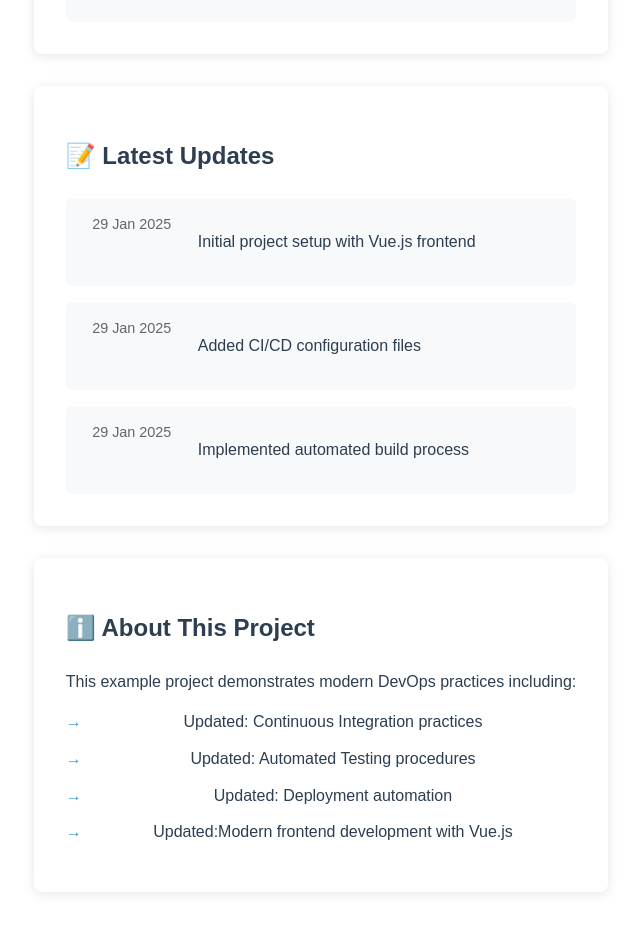
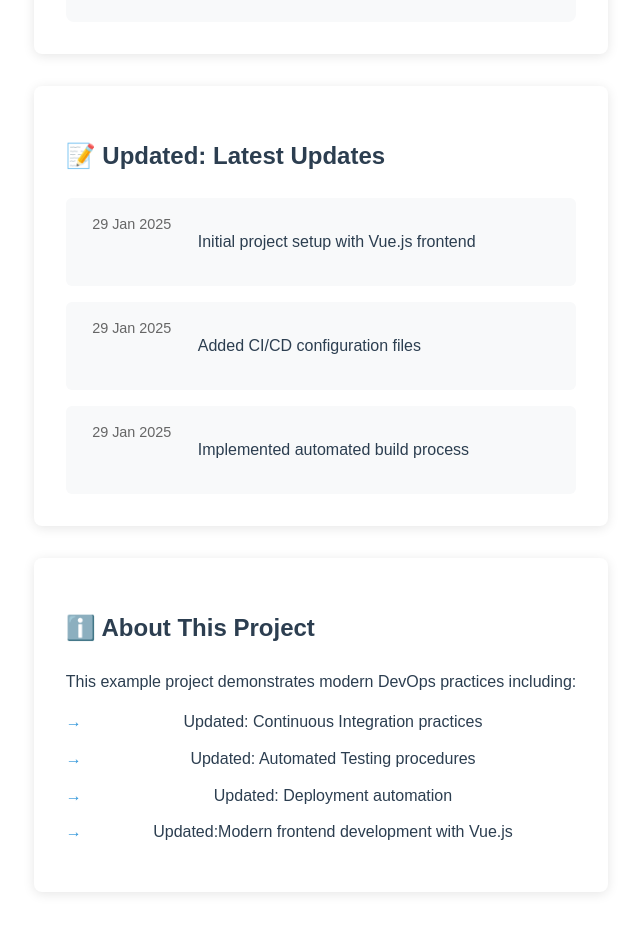
Before and after one commit to thoufeekx/devops-example-project, a Vue app: page / in a window 1280 px wide. Shown: the part 920-1852 px from the top of the page, without its empty margins (319-959 px from the left). Built offline with nearby package versions, Linux system fonts and the light colour scheme.

Commit message:
updated: repo

```diff
--- a/src/App.vue
+++ b/src/App.vue
@@ -25,7 +25,7 @@
       </div>
 
       <div class="card">
-        <h2>📝 Latest Updates</h2>
+        <h2>📝 Updated: Latest Updates</h2>
         <div class="updates-list">
           <div class="update-item">
             <span class="date">29 Jan 2025</span>
```
